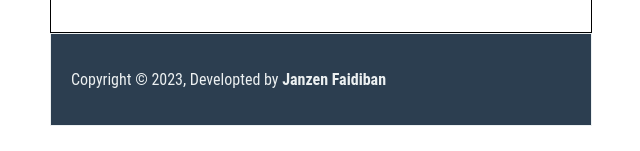
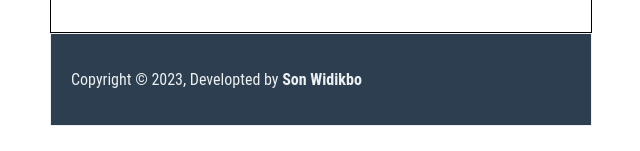
Before and after one commit to sondavidwindikbo/Sacode-html-day07-2023, a plain HTML site: page index.html in a window 1280 px wide. Shown: the part 663-814 px from the top of the page, 319-959 px from the left. Drawn offline with Linux system fonts and the light colour scheme; a web font is replaced by a local one.

Commit message:
Update index.html

```diff
--- a/index.html
+++ b/index.html
@@ -57,7 +57,7 @@
     <!-- FOOTER START -->
     <footer class="container bg-midnight text-clouds p-4 border">
         <p>
-            Copyright &copy; 2023, Developted by <b>Janzen Faidiban</b>
+            Copyright &copy; 2023, Developted by <b>Son Widikbo</b>
         </p>
     </footer>
     <!-- FOOTER END -->
```
